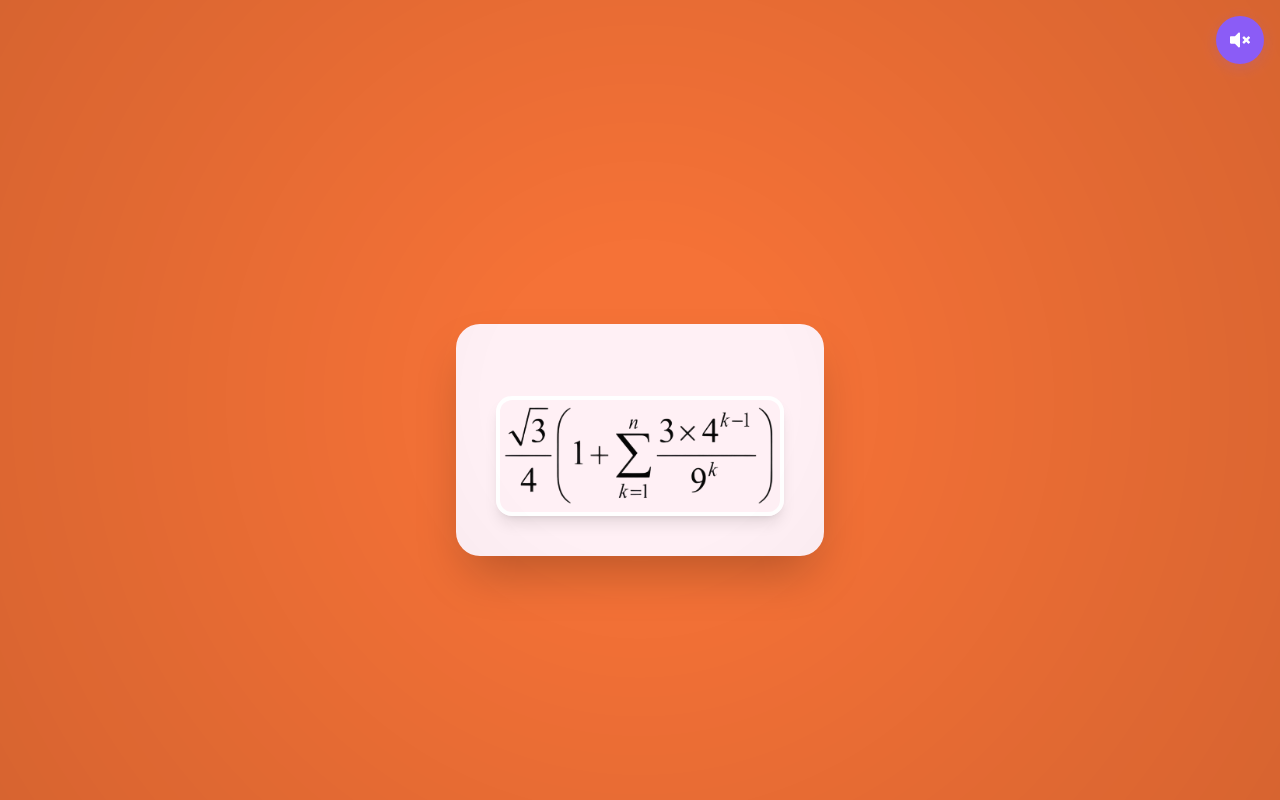
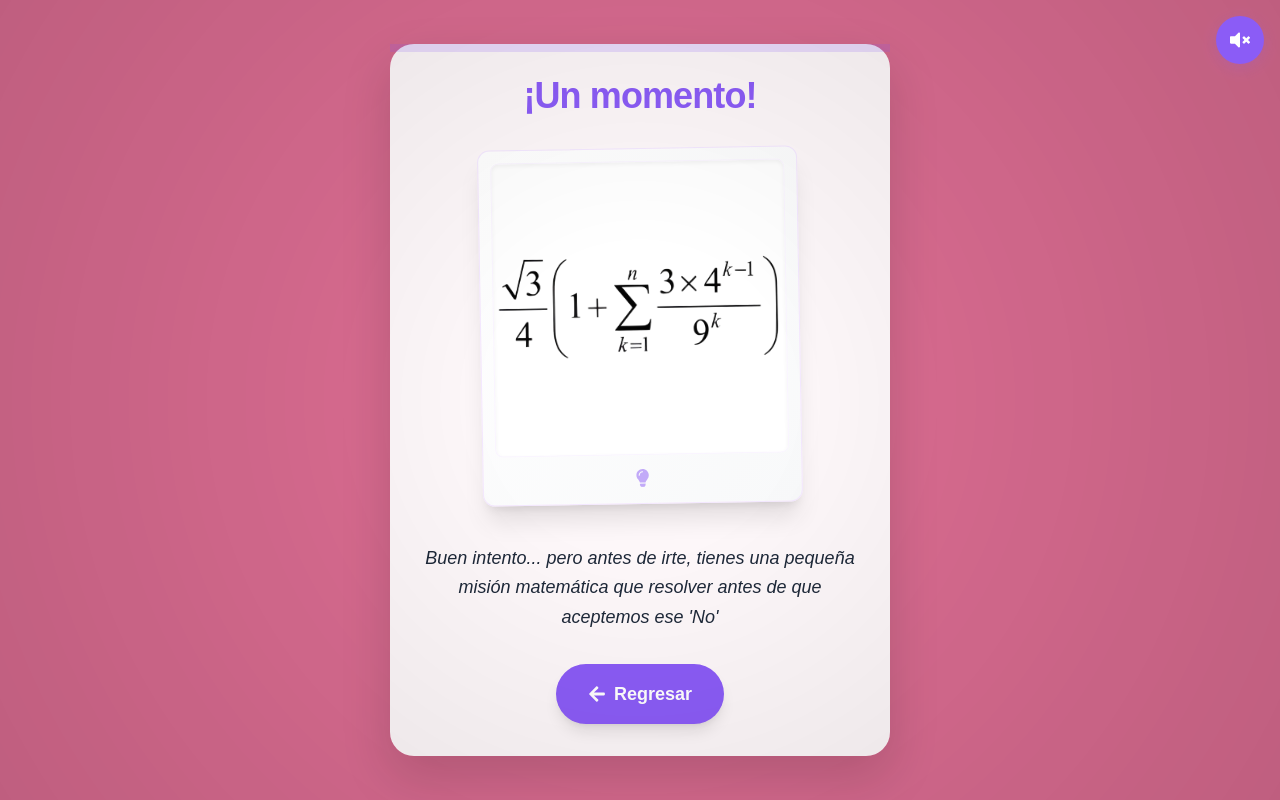
Before and after one commit to CriXDZ/romance-app, a React (Vite) app: page /norespuesta in a window 1280 px wide. Built offline with nearby package versions, Linux system fonts and the light colour scheme; a web font is replaced by a local one.

Commit message:
mejoras 1.6

```diff
--- a/src/features/ProposalFlow/ProposalFlow.jsx
+++ b/src/features/ProposalFlow/ProposalFlow.jsx
@@ -6,18 +6,15 @@ export const ProposalFlow = ({ setResponseMessage }) => {
 
   const handleYesClick = () => {
     const date = formatDateLong(new Date());
-    setResponseMessage(
-      <span>
-        Nuestra relación comienza el:
-        <br />
-        <span style={{ color: "#FF5733" }}>{date}</span>
-      </span>
-    );
+    setResponseMessage({
+      title: "¡Sí! ¡Mil veces sí!",
+      date: date,
+    });
     navigate("/respuesta");
   };
 
   const handleNoClick = () => {
-    setResponseMessage("Vale, pero primero me tienes que resolver esto:");
+    setResponseMessage("¡Alto ahí!");
     navigate("/norespuesta");
   };
 
--- a/src/pages/NoResponsePage.jsx
+++ b/src/pages/NoResponsePage.jsx
@@ -1,19 +1,54 @@
+import { Link } from "react-router-dom";
+import { motion } from "framer-motion";
+import { FaArrowLeft, FaLightbulb } from "react-icons/fa";
 import noResponseImg from "@shared/assets/img/NoResponsePage.webp";
 
 export const NoResponsePage = ({ responseMessage }) => {
   return (
-    <div className="bg-romantic-bg animate-fade-in mx-auto mt-20 w-[92%] max-w-[500px] rounded-3xl p-10 text-center shadow-2xl">
+    <div className="flex min-h-screen w-full items-center justify-center p-4">
+      <motion.div
+        initial={{ opacity: 0, y: 20 }}
+        animate={{ opacity: 1, y: 0 }}
+        className="font-romantic relative w-full max-w-[500px] rounded-3xl bg-white/95 p-8 text-center shadow-[0_20px_50px_rgba(0,0,0,0.15)] backdrop-blur-md"
+      >
+        <div className="bg-romantic-purple/30 absolute top-0 left-0 h-2 w-full opacity-60"></div>
+
         <h1
           id="responseMessage"
-        className="text-romantic-pink mb-8 text-2xl font-bold"
+          className="text-romantic-purple mb-8 text-3xl font-bold tracking-tight md:text-4xl"
         >
-        {responseMessage}
+          {responseMessage || "¡Un momento!"}
         </h1>
+
+        {/* Polaroid con la ecuación lúdica */}
+        <div className="relative mx-auto mb-10 w-full max-w-[320px]">
+          <div className="-rotate-1 rounded-xl border border-purple-100 bg-gradient-to-br from-white to-[#f8f9fa] p-3 pb-12 shadow-xl transition-all hover:rotate-0">
+            <div className="aspect-square w-full overflow-hidden rounded-lg border border-purple-50 bg-white shadow-inner">
               <img
                 src={noResponseImg}
-        alt="Respuesta No"
-        className="mx-auto w-full max-w-[320px] rounded-2xl border-4 border-white shadow-lg"
+                alt="Reto matemático lúdico"
+                className="h-full w-full object-contain"
               />
+            </div>
+            <div className="absolute right-0 bottom-4 left-0 flex items-center justify-center opacity-50">
+              <FaLightbulb className="text-romantic-purple text-lg" />
+            </div>
+          </div>
+        </div>
+
+        <p className="mb-8 text-lg leading-relaxed font-medium text-gray-800 italic">
+          Buen intento... pero antes de irte, tienes una pequeña misión
+          matemática que resolver antes de que aceptemos ese &apos;No&apos;
+        </p>
+
+        <Link
+          to="/"
+          className="bg-romantic-purple hover:bg-romantic-hover-purple group inline-flex items-center gap-2 rounded-full px-8 py-4 text-lg font-bold text-white shadow-lg transition-all active:scale-95"
+        >
+          <FaArrowLeft className="transition-transform group-hover:-translate-x-1" />
+          <span>Regresar</span>
+        </Link>
+      </motion.div>
     </div>
   );
 };
--- a/src/pages/ResponsePage.jsx
+++ b/src/pages/ResponsePage.jsx
@@ -1,19 +1,71 @@
+import { Link } from "react-router-dom";
+import { motion } from "framer-motion";
+import { FaHeart, FaArrowLeft } from "react-icons/fa";
 import responseImg from "@shared/assets/img/YesResponsePage.webp";
 
 export const ResponsePage = ({ responseMessage }) => {
+  const title =
+    responseMessage?.title ||
+    "¡Has hecho mi mundo infinitamente más brillante!";
+  const date = responseMessage?.date;
+
   return (
-    <div className="bg-romantic-bg animate-fade-in mx-auto mt-20 w-[92%] max-w-[500px] rounded-3xl p-10 text-center shadow-2xl">
+    <div className="flex min-h-screen w-full items-center justify-center p-4">
+      <motion.div
+        initial={{ opacity: 0, scale: 0.9 }}
+        animate={{ opacity: 1, scale: 1 }}
+        className="font-romantic relative w-full max-w-[500px] overflow-hidden rounded-3xl bg-white/95 p-8 text-center shadow-[0_20px_50px_rgba(0,0,0,0.15)] backdrop-blur-md"
+      >
+        <div className="from-romantic-purple to-romantic-pink absolute top-0 left-0 h-2 w-full bg-gradient-to-r opacity-80"></div>
+
         <h1
           id="responseMessage"
-        className="text-romantic-pink mb-8 text-3xl font-bold"
+          className="text-romantic-purple mb-2 text-3xl font-bold tracking-tight drop-shadow-sm md:text-4xl"
         >
-        {responseMessage}
+          {title}
         </h1>
+
+        {date && (
+          <div className="mb-8">
+            <p className="text-romantic-purple/60 text-sm tracking-widest uppercase">
+              Nuestra historia comienza hoy
+            </p>
+            <p className="text-romantic-purple text-2xl font-bold md:text-3xl">
+              {date}
+            </p>
+          </div>
+        )}
+
+        {/* Estilo Polaroid para la Imagen */}
+        <div className="relative mx-auto mb-10 w-full max-w-[300px]">
+          <div className="rotate-2 rounded-xl border border-purple-100 bg-gradient-to-br from-white to-[#f9f7ff] p-3 pb-12 shadow-2xl transition-transform hover:rotate-0">
             <img
               src={responseImg}
-        alt="Respuesta Sí"
-        className="mx-auto w-full max-w-[320px] rounded-2xl border-4 border-white shadow-lg"
+              alt="Nuestro futuro"
+              className="aspect-square w-full rounded-lg object-cover shadow-inner"
             />
+            {/* Detalles decorativos */}
+            <div className="absolute right-0 bottom-4 left-0 flex items-center justify-center gap-2 opacity-60">
+              <FaHeart className="text-romantic-purple text-sm" />
+              <div className="h-0.5 w-12 rounded-full bg-purple-200" />
+              <FaHeart className="text-romantic-purple text-sm" />
+            </div>
+          </div>
+        </div>
+
+        <p className="mb-8 text-lg leading-relaxed font-medium text-gray-800 italic">
+          &quot;A partir de hoy, cada paso que demos lo daremos juntos. Prometo
+          cuidarte, respetarte y amarte con cada fibra de mi ser.&quot;
+        </p>
+
+        <Link
+          to="/"
+          className="bg-romantic-purple hover:bg-romantic-hover-purple group inline-flex items-center gap-2 rounded-full px-8 py-4 text-lg font-bold text-white shadow-lg transition-all active:scale-95"
+        >
+          <FaArrowLeft className="transition-transform group-hover:-translate-x-1" />
+          <span>Regresar</span>
+        </Link>
+      </motion.div>
     </div>
   );
 };
```
Lines whose indentation alone changed are shown as unchanged.
